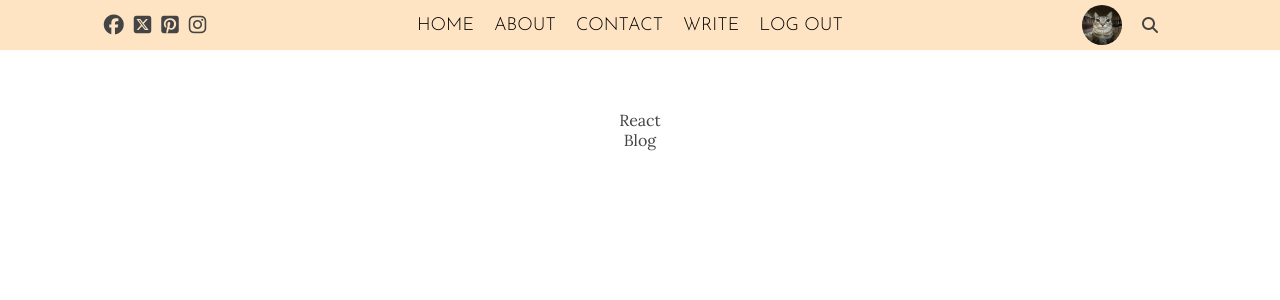
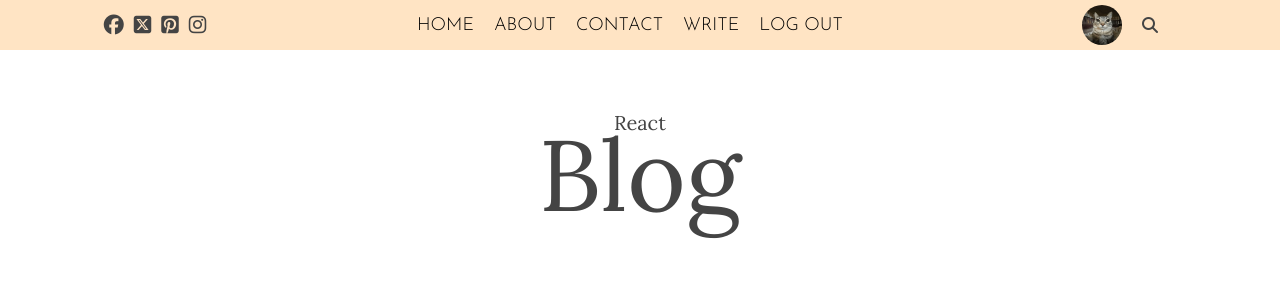
Before and after one commit to vyom10445/blog-website, a React (Vite) app: page / in a window 1280 px wide. Shown: the top 300 px of the page. Built offline with nearby package versions, Linux system fonts and the light colour scheme.

Commit message:
add header

```diff
--- a/src/components/header/Header.jsx
+++ b/src/components/header/Header.jsx
@@ -4,8 +4,8 @@ export default function Header() {
   return (
     <div className="header">
       <div className="headerTitle">
-        <div className="headerTitleSM">React</div>
-        <div className="headerTitleLG">Blog</div>
+        <div className="headerTitleSm">React</div>
+        <div className="headerTitleLg">Blog</div>
       </div>
     </div>
   );
```
